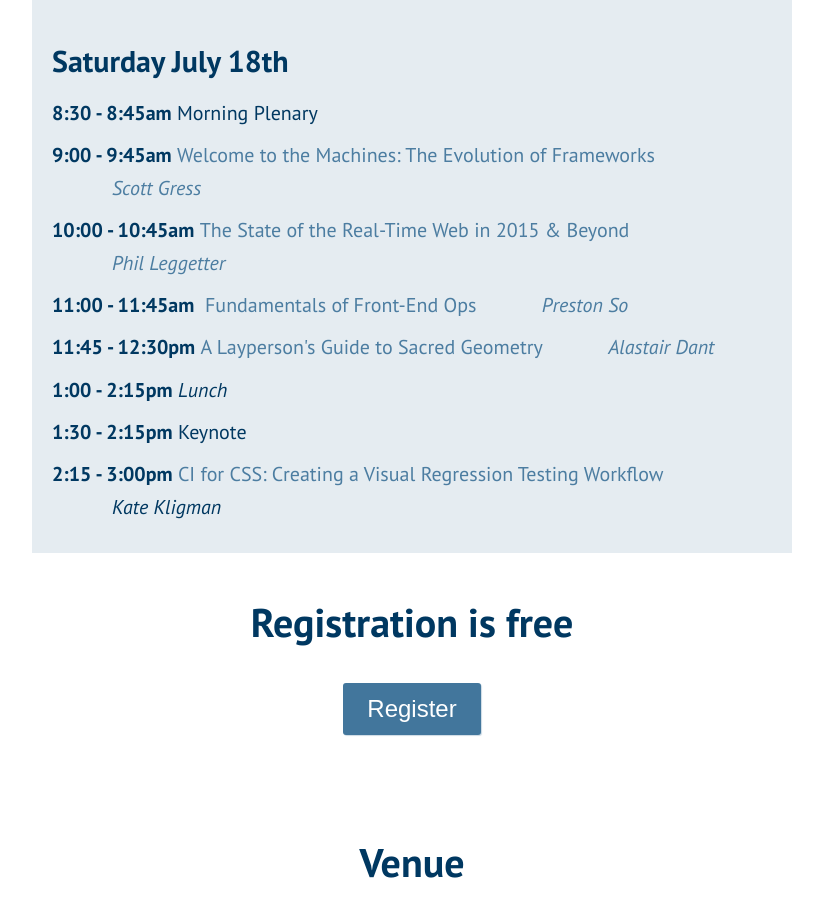
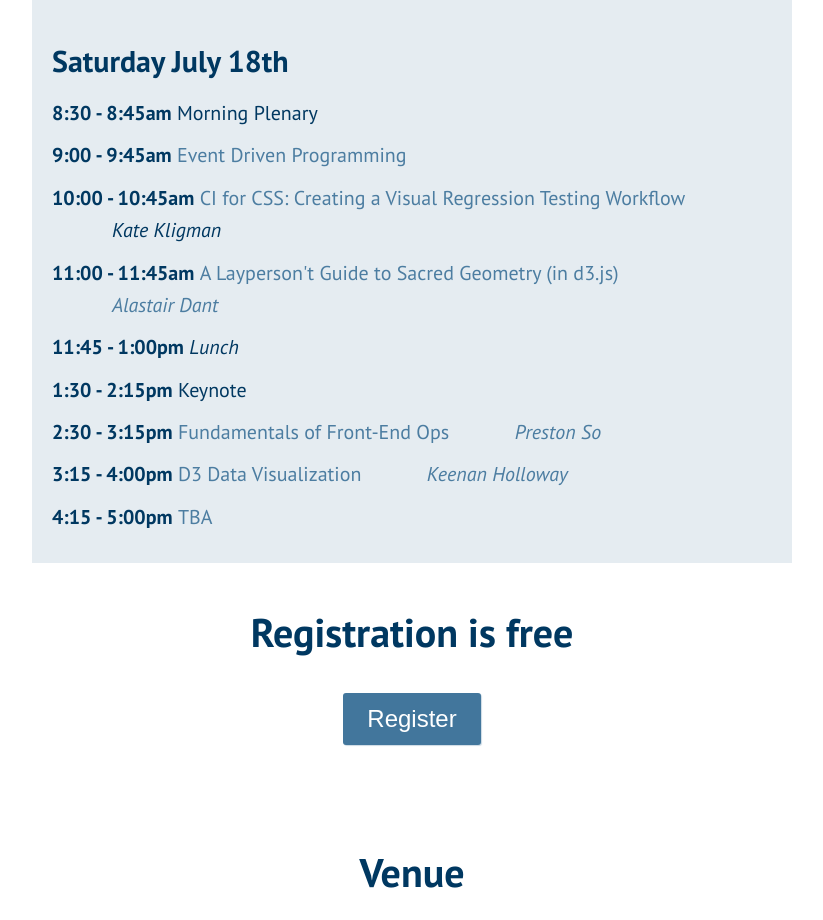
Before and after one commit to NYC-Camp/front-end-camp-2015, a website: page index.html in a window 1280 px wide. Shown: the part 4960-5880 px from the top of the page, without its empty margins (228-1051 px from the left). Drawn offline with nearby package versions, Linux system fonts and the light colour scheme.

Commit message:
Updated schedule.

```diff
--- a/index.html
+++ b/index.html
@@ -303,32 +303,35 @@
           <ul>
             <li><strong class="small">8:30 - 8:45am</strong> Morning Plenary</li>
 
-            <li><strong class="medium">9:00 - 9:45am</strong> <a href="http://nyccamp.org/session/welcome-machines" target="_blank">Welcome to the Machines: The Evolution of Frameworks </a>
-            <a href="http://nyccamp.org/user/sgress454"><em>Scott Gress</em></a></li>
+            <li><strong class="medium">9:00 - 9:45am</strong> <a href="http://nyccamp.org/session/event-driven-programming-asynchronous-php" target="_blank">Event Driven Programming </a>
+            <a href="http://nyccamp.org/user/"><em></em></a></li>
 
-            <li><strong class="large">10:00 - 10:45am</strong> <a href="http://nyccamp.org/session/state-real-time-web-2015-beyond" target="_blank">The State of the Real-Time Web in 2015 & Beyond</a>
-            <a href="http://nyccamp.org/user/leggetter"><em>Phil Leggetter</em></a></li>
+            <li><strong class="large">10:00 - 10:45am</strong>
+            <a href="http://nyccamp.org/session/ci-css-creating-visual-regression-testing-workflow">CI for CSS: Creating a Visual Regression Testing Workflow</a> <em>Kate Kligman</em></li>
 
-            <li><strong class="large">11:00 - 11:45am</strong> <a href="http://nyccamp.org" target="_blank"></a>
+
+            <li><strong class="large">11:00 - 11:45am</strong>
+            <a href="http://nyccamp.org/session/laypersons-guide-sacred-geometry-d3js" target="_blank">A Layperson't Guide to Sacred Geometry (in d3.js)</a>
+            <a href="http://nyccamp.org/user/alastairdant"><em>Alastair Dant</em></a></li>
+
+            <li><strong class="medium">11:45 - 1:00pm</strong><em class="lunch"> Lunch</em></li>
+
+            <li><strong class="small">1:30 - 2:15pm</strong> Keynote</li>
+
+            <li><strong class="small">2:30 - 3:15pm</strong>
             <a href="http://nyccamp.org/session/fundamentals-front-end-ops">Fundamentals of Front-End Ops</a>
             <a href="http://nyccamp.org/user/prestonso"><em>Preston So</em></a></li>
 
-            <li><strong class="large">11:45 - 12:30pm</strong> <a href="http://nyccamp.org/session/laypersons-guide-sacred-geometry" target="_blank">A Layperson's Guide to Sacred Geometry</a>
-            <a href="http://nyccamp.org/user/alastairdant"><em>Alastair Dant</em></a></li>
+            <li><strong class="small">3:15 - 4:00pm</strong>
+            <a href="http://nyccamp.org/session/d3-data-visualization" target="_blank">D3 Data Visualization</a>
+            <a href="http://nyccamp.org/user/kholloway"><em>Keenan Holloway</em></a></li>
 
-            <li><strong class="medium">1:00 - 2:15pm</strong><em class="lunch"> Lunch</em></li>
 
-            <li><strong class="small">1:30 - 2:15pm</strong> Keynote</li>
+            <li><strong class="small">4:15 - 5:00pm</strong>
+            <a href="hhttp://nyccamp.org/" target="_blank">TBA</a> <em></em></li>
 
-            <li><strong class="small">2:15 - 3:00pm</strong>
-            <a href="http://nyccamp.org/session/ci-css-creating-visual-regression-testing-workflow">CI for CSS: Creating a Visual Regression Testing Workflow</a> <em>Kate Kligman</em></li>
-
-            <!-- li><strong class="small">3:00 - 3:15pm</strong> Afternoon Break</li>
-
-            <li><strong class="small">3:15 - 4:00pm</strong>
-            <a href="hhttp://nyccamp.org/session/kalabox-2" target="_blank">Kalabox 2</a> <em>Mike Pirog</em></li>
-
-            <li><strong class="small">4:00 - 4:45pm</strong> TBA <em>Robert Douglas</em></li -->
+            <!--  li><strong class="small">5:15 - 6:00pm</strong>
+            <em></em></li -->
 
           </ul>
         </div>
```
